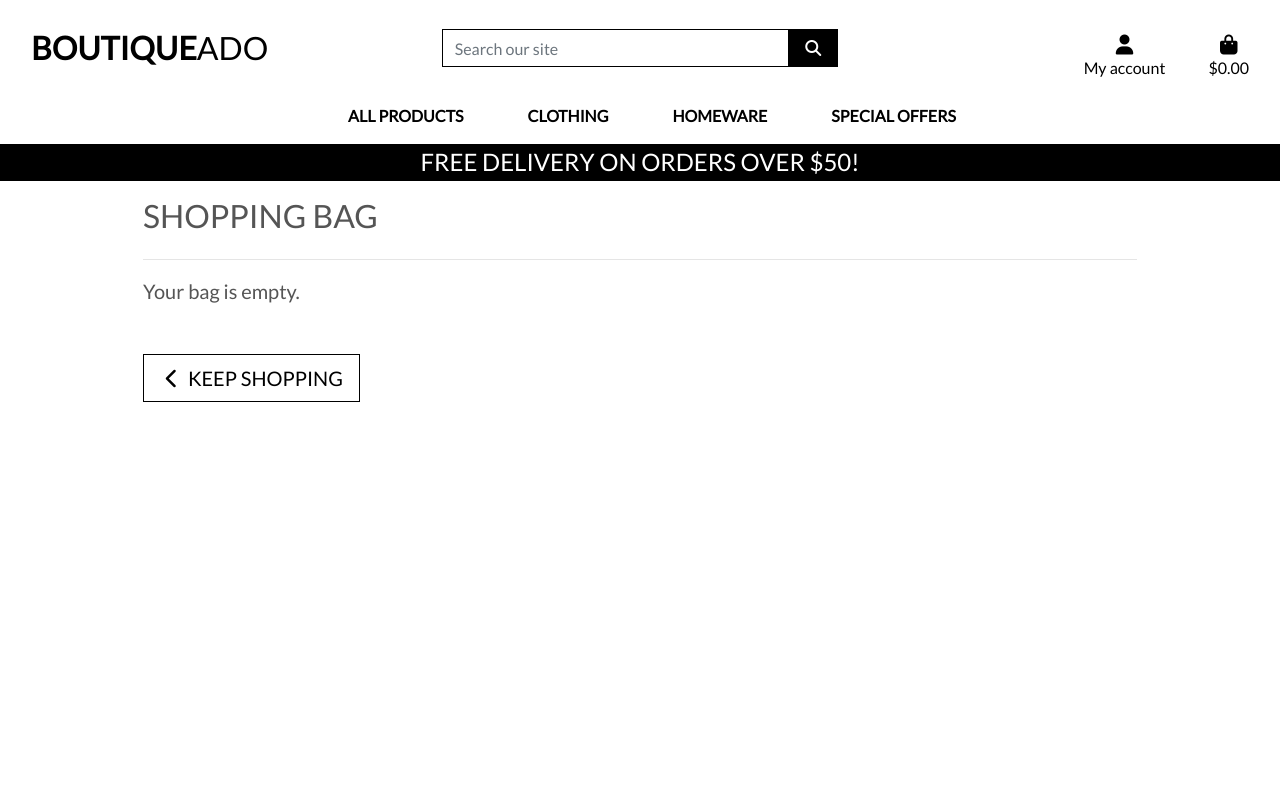
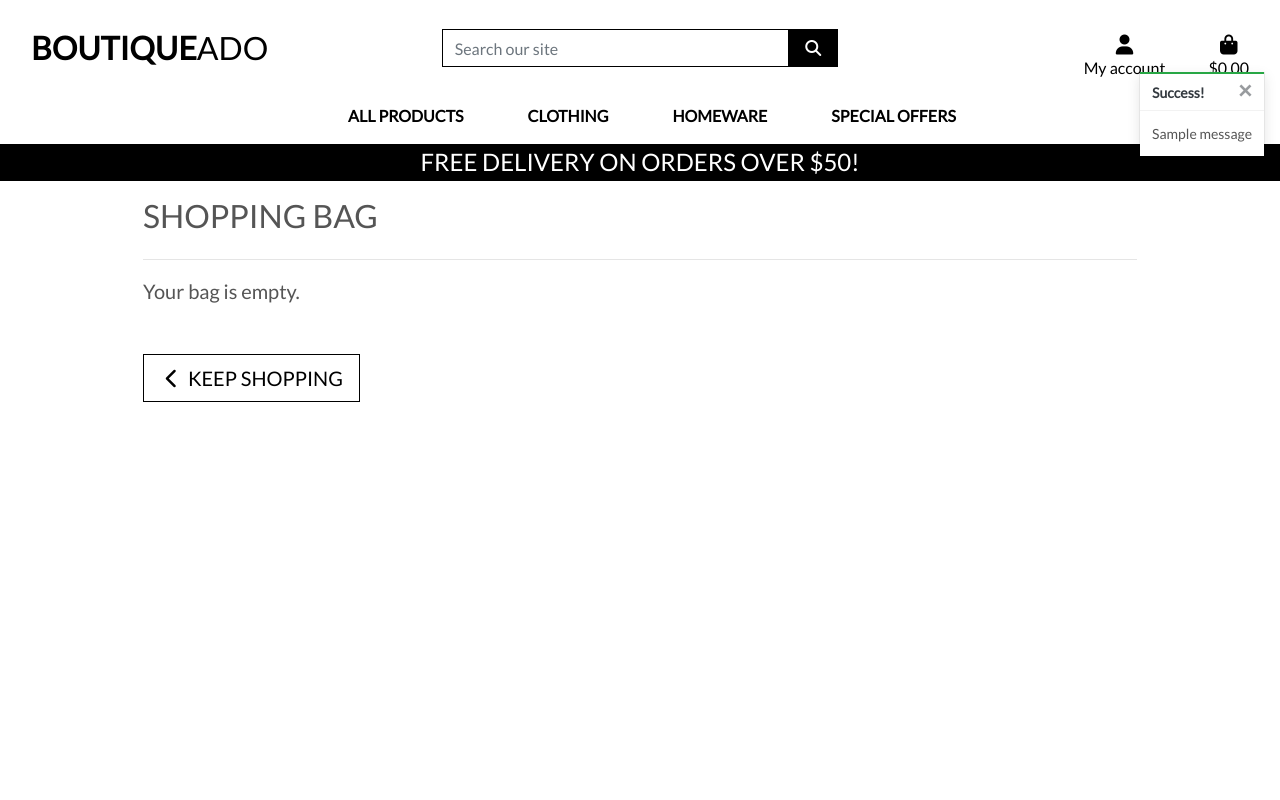
Before and after one commit to AlistairDriscoll/boutique-ado, a Django app: page /bag/ in a window 1280 px wide. Run offline with Django 3.2, Linux system fonts and the light colour scheme; one stand-in notice (Sample message) is shown; some libraries are stand-ins or nearby versions.

Commit message:
Add: Toasts

```diff
--- a/bag/templates/bag/bag.html
+++ b/bag/templates/bag/bag.html
@@ -27,10 +27,6 @@
     <div class="row">
         <div class="col">
             {% if bag_items %}
-            {{ bag_items }}
-            <br>
-            <br>
-            {{ request.session.bag }}
             <div class="table-responsive rounded">
                 <table class="table table-sm table-borderless">
                     <thead class="text-black">
--- a/bag/views.py
+++ b/bag/views.py
@@ -1,4 +1,7 @@
 from django.shortcuts import render, redirect, reverse, HttpResponse
+from django.contrib import messages
+
+from products.models import Product
 
 # Create your views here.
 
@@ -10,6 +13,7 @@ def view_bag(request):
 def add_to_bag(request, item_id):
     """ Add a quantity of the specified product to the bag """
 
+    product = Product.objects.get(pk=item_id)
     quantity = int(request.POST.get('quantity'))
     redirect_url = request.POST.get('redirect_url')
     size = None
@@ -32,6 +36,7 @@ def add_to_bag(request, item_id):
             bag[item_id] += quantity
         else:
             bag[item_id] = quantity
+            messages.success(request, f'Added {product.name} to your bag')
 
 
     request.session['bag'] = bag
--- a/boutique_ado/settings.py
+++ b/boutique_ado/settings.py
@@ -78,6 +78,8 @@ TEMPLATES = [
         },
     },
 ]
+
+MESSAGE_STORAGE = 'django.contrib.messages.storage.session.SessionStorage'
 
 AUTHENTICATION_BACKENDS = [
     # Needed to login by username in Django admin, regardless of `allauth`
--- a/static/css/base.css
+++ b/static/css/base.css
@@ -102,6 +102,22 @@ a.category-badge > span.badge:hover {
     z-index: -1;
 }
 
+.message-container {
+    position: fixed;
+    top: 72px;
+    right: 15px;
+    z-index: 999999;
+}
+
+.custon-toast {
+    overflow: visible;
+}
+
+.toast-capper {
+    height: 2px;
+}
+
+
 /* -------------------------------- Media Queries */
 
 /* Slightly larger container on xl screens */
--- a/templates/base.html
+++ b/templates/base.html
@@ -118,7 +118,21 @@
     </header>
 
     {% if messages %}
-    <div class="message-container"></div>
+    <div class="message-container">
+        {% for message in messages %}
+            {% with message.level as level %}
+                {% if level == 40 %}
+                    {% include 'includes/toasts/toast_error.html' %}
+                {% elif level == 30 %}
+                    {% include 'includes/toasts/toast_success.html' %}
+                {% elif level == 25 %}
+                    {% include 'includes/toasts/toast_success.html' %}
+                {% else %}
+                    {% include 'includes/toasts/toast_info.html' %}
+                {% endif %}
+            {% endwith %}
+        {% endfor %}
+    </div>
     {% endif %}
 
     {% block page_header %}
@@ -128,6 +142,9 @@
     {% endblock %}
 
     {% block postloadjs %}
+    <script type="text/javascript">
+        $('.toast').toast('show');
+    </script>
     {% endblock %}
 </body>
 
--- /dev/null
+++ b/templates/includes/toasts/toast_success.html
@@ -0,0 +1,15 @@
+<!-- the  data-autohide feature means that the div wont close automatically after a few seconds -->
+<!-- the  data-dismiss feature means the user can close it when they want to -->
+<div class="toast custom-toast rounded-0 border-top-0" data-autohide="false">
+    <div class="arrow-up arrow-success"></div>
+    <div class="w-100 toast-capper bg-success"></div>
+    <div class="toast-header bg-white text-dark">
+        <strong class="mr-auto">Success!</strong>
+        <button type="button" class="ml-1 mb-1 close text-dark" data-dismiss="toast" aria-label="Close">
+            <span aria-hidden="true">&times;</span>
+        </button>
+    </div>
+    <div class="toast-body bg-white">
+        {{ message }}
+    </div>
+</div>
```
Also changed, not shown: templates/includes/toasts/toast_error.html (added, +15 -0 lines), templates/includes/toasts/toast_info.html (added, +13 -0 lines), templates/includes/toasts/toast_warning.html (added, +13 -0 lines), db.sqlite3.
